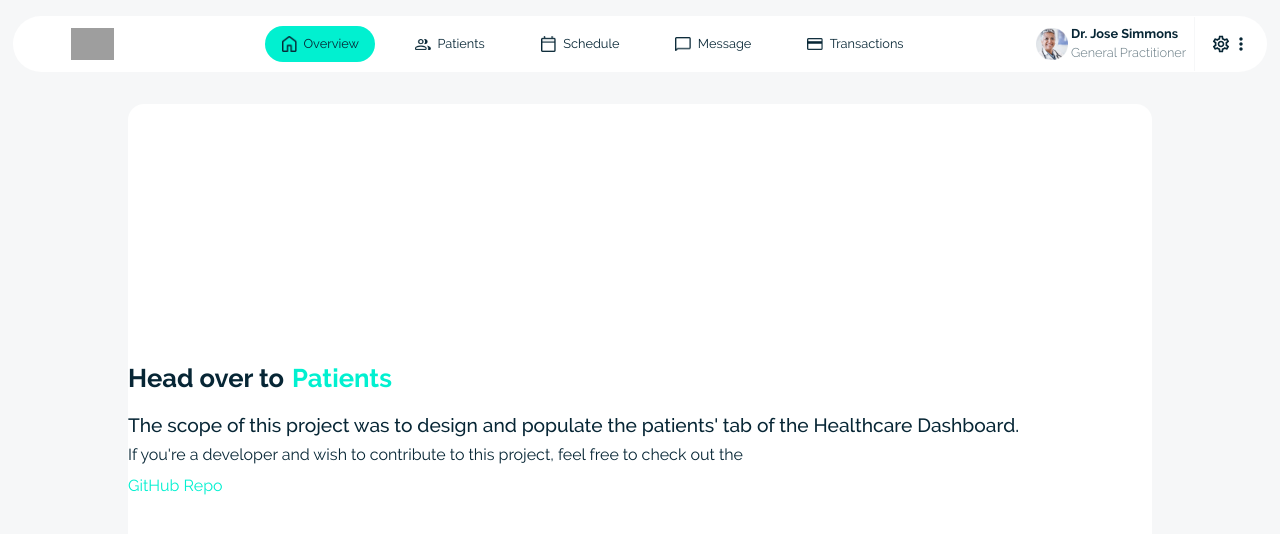
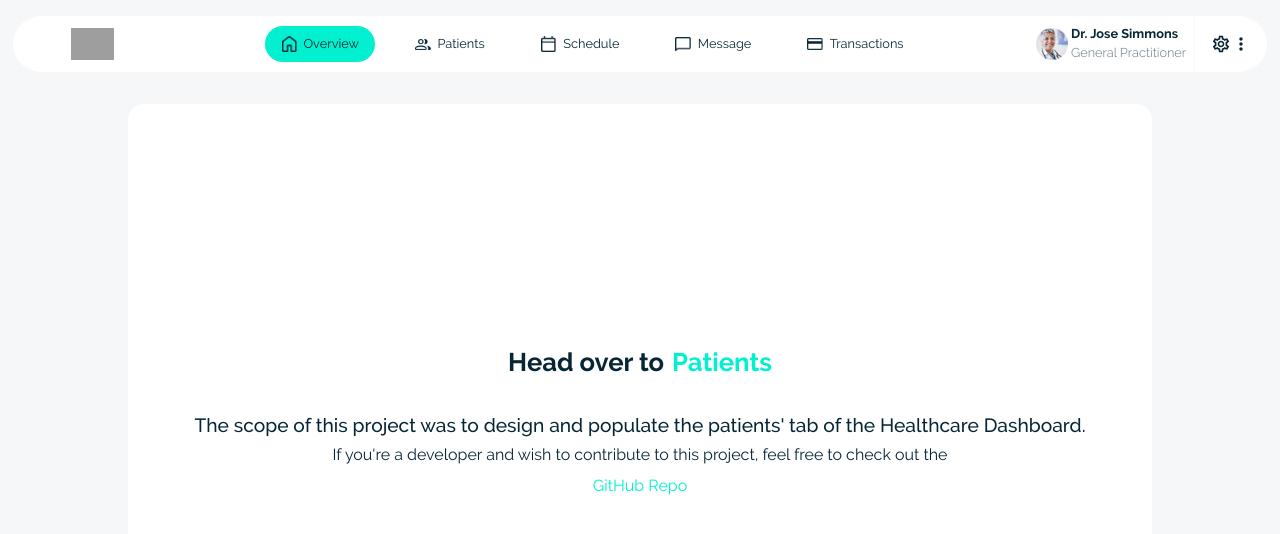
Before and after one commit to Rohan1Saluja/Healthcare-Dashboard, a React (Vite) app: page / in a window 1280 px wide. Shown: the top 534 px of the page. Built offline with nearby package versions, Linux system fonts and the light colour scheme; grey boxes are pictures that could not be loaded.

Commit message:
Update Overview.scss
changes

```diff
--- a/src/components/Overview/Overview.scss
+++ b/src/components/Overview/Overview.scss
@@ -19,12 +19,17 @@
     display: flex;
     flex-direction: column;
     justify-content: center;
+    align-items: center;
+    text-align: center;
     .inline-text {
       display: inline-flex;
       align-items: center;
       gap: 0.5rem;
       padding: 1rem 0;
       max-height: 5rem;
+    }
+    .page-description{
+      margin: 1rem;
     }
      .link {
         &:hover {
```
